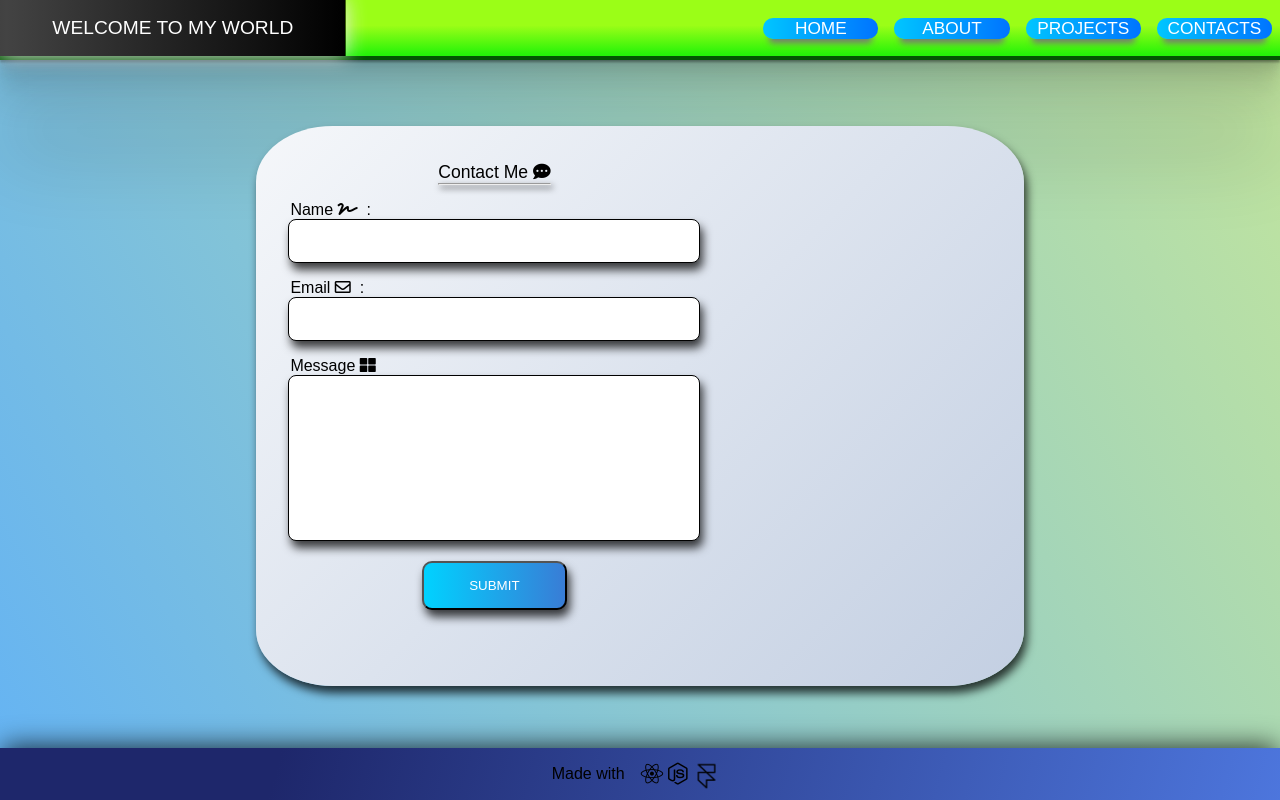
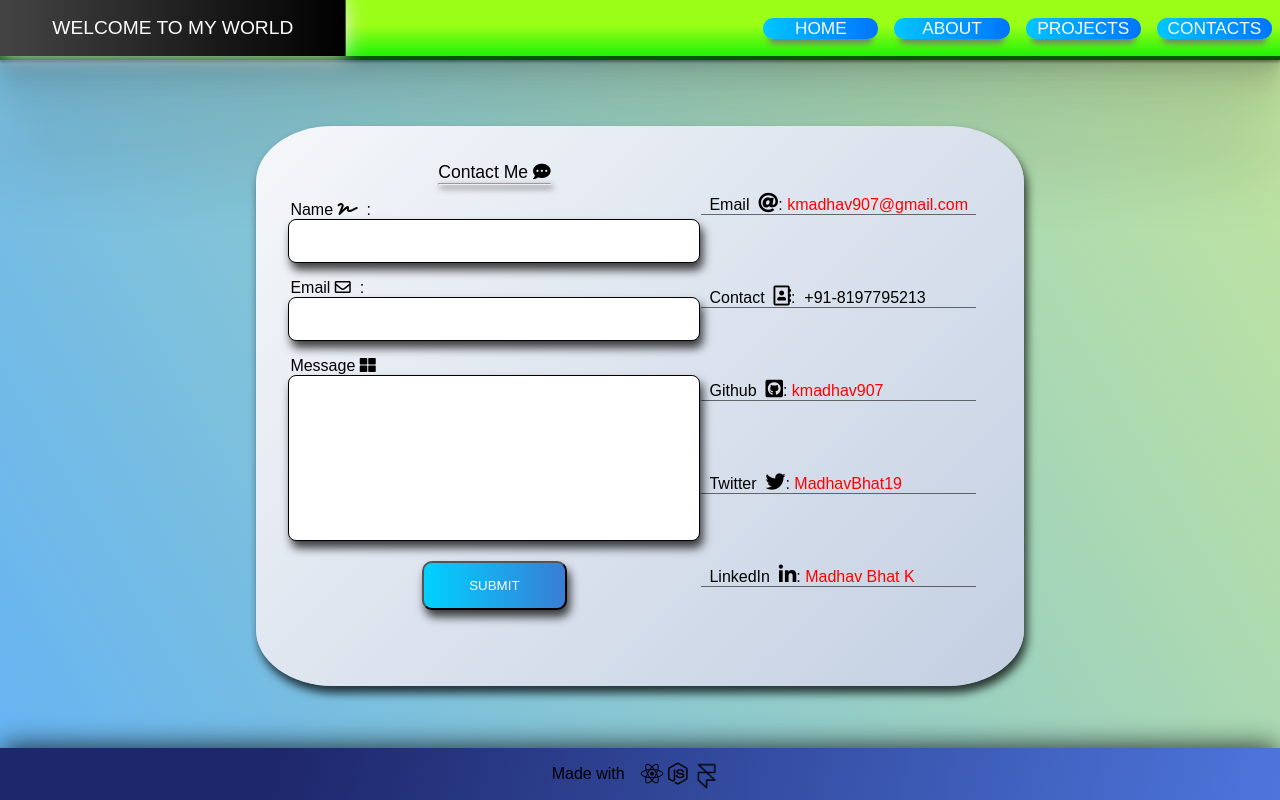
Before and after one commit to kmadhav907/PortFolio, a React (Create React App) app in the folder frontend/: page /contacts in a window 1280 px wide. Built offline with nearby package versions, Linux system fonts and the light colour scheme; a web font is replaced by a local one.

Commit message:
UI Changes

```diff
--- a/frontend/src/components/Loader.js
+++ b/frontend/src/components/Loader.js
@@ -1,8 +1,21 @@
 import React from 'react';
 import './styles/Loader.css';
 
-const Loader = () => {
-  return <div className='loader'>Loading</div>;
+const Loader = ({ message }) => {
+  console.log(message);
+  return (
+    <div
+      style={{
+        display: 'flex',
+        alignItems: 'center',
+        justifyContent: 'center',
+        flexDirection: 'column'
+      }}
+    >
+      <div className='loader'>Loading</div>
+      <div className='loaderText'>{message}</div>
+    </div>
+  );
 };
 
 export default Loader;
--- a/frontend/src/components/styles/Loader.css
+++ b/frontend/src/components/styles/Loader.css
@@ -33,6 +33,11 @@
 .loader:after {
   left: 1.5em;
 }
+.loaderText {
+  color: white;
+  font-size: 1.3em;
+  font-style: italic;
+}
 @-webkit-keyframes load1 {
   0%,
   80%,
--- a/frontend/src/screens/ContactScreen.js
+++ b/frontend/src/screens/ContactScreen.js
@@ -1,5 +1,6 @@
 import axios from 'axios';
 import { motion } from 'framer-motion';
+import { Link } from 'react-router-dom';
 import React, { useState } from 'react';
 import { useHistory } from 'react-router';
 import Loader from '../components/Loader';
@@ -14,25 +15,20 @@ const ContactScreen = () => {
   const history = useHistory();
   const onSubmitHandler = (e) => {
     e.preventDefault();
+    setDispMessage('Thank you for Submitting the form');
     setLoading(true);
     axios
       .post('http://localhost:5000/api/messages', { email, name, message })
-      .then((response) => {
-        setDispMessage('Thank you for Submitting the form');
-      })
+      .then((response) => {})
       .catch((error) => {
         setError(error.message);
       });
     setTimeout(() => {
       setLoading(false);
-      error ? history.push('/') : history.push('/contacts');
+      error ? history.push('/contacts') : history.push('/');
     }, 1000);
   };
-  const resetForm = () => {
-    setEmail('');
-    setMessage('');
-    setName('');
-  };
+
   if (error) {
     return <h1>{error}</h1>;
   }
@@ -46,7 +42,6 @@ const ContactScreen = () => {
           <motion.div
             className='contactFormCard'
             whileHover={{ scale: 1.1, transition: { duration: 1 } }}
-            whileTap={{ scale: 0.9, transition: { duration: 1 } }}
           >
             <form className='contact-form' onSubmit={onSubmitHandler}>
               <div className='inputContainer' style={{ fontSize: '1.1em' }}>
@@ -82,6 +77,49 @@ const ContactScreen = () => {
                 SUBMIT
               </button>
             </form>
+            <div className='myDetails'>
+              <div className='myDetailsItem'>
+                Email &nbsp;
+                <i style={{ fontSize: '2.5vh' }} className='fas fa-at'></i>
+                :&nbsp;
+                <a href='mailto:kmadhav907@gmail.com'>kmadhav907@gmail.com</a>
+              </div>
+
+              <div className='myDetailsItem'>
+                Contact &nbsp;
+                <i
+                  style={{ fontSize: '2.5vh' }}
+                  className='far fa-address-book'
+                ></i>
+                :&nbsp; +91-8197795213
+              </div>
+              <div className='myDetailsItem'>
+                Github &nbsp;
+                <i
+                  style={{ fontSize: '2.5vh' }}
+                  className='fab fa-github-square'
+                ></i>
+                :&nbsp;
+                <a href='https://github.com/kmadhav907'>kmadhav907</a>
+              </div>
+              <div className='myDetailsItem'>
+                Twitter &nbsp;
+                <i style={{ fontSize: '2.5vh' }} className='fab fa-twitter'></i>
+                :&nbsp;
+                <a href='https://twitter.com/MadhavBhat19'>MadhavBhat19</a>
+              </div>
+              <div className='myDetailsItem'>
+                LinkedIn &nbsp;
+                <i
+                  style={{ fontSize: '2.5vh' }}
+                  className='fab fa-linkedin-in'
+                ></i>
+                :&nbsp;
+                <a href='https://www.linkedin.com/in/madhav-bhat-k-0042ab1a1/'>
+                  Madhav Bhat K
+                </a>
+              </div>
+            </div>
           </motion.div>
         </div>
       )}
--- a/frontend/src/screens/styles/ContactScreen.css
+++ b/frontend/src/screens/styles/ContactScreen.css
@@ -86,7 +86,27 @@ textarea {
   color: #fff;
   text-decoration: none;
 }
+.myDetails {
+  position: absolute;
+  right: 5vh;
+  top: 4vh;
+  margin: 0 1vh;
+  height: 83%;
+  flex: 1;
+  display: flex;
 
+  justify-content: space-around;
+  flex-direction: column;
+}
+.myDetailsItem {
+  display: inline;
+  padding: 0 1vh;
+  border-bottom: 0.1vh solid rgba(0, 0, 0, 0.55);
+}
+.myDetailsItem > a {
+  text-decoration: none;
+  color: rgb(255, 0, 0);
+}
 @media (max-width: 1200px) {
   .contactFormCard {
     width: 70vw;
@@ -101,6 +121,11 @@ textarea {
   .inputContainer > input,
   textarea {
     width: 40vh;
+  }
+}
+@media (max-width: 1000px) {
+  .myDetails {
+    display: none;
   }
 }
 @media (max-width: 850px) {
```
